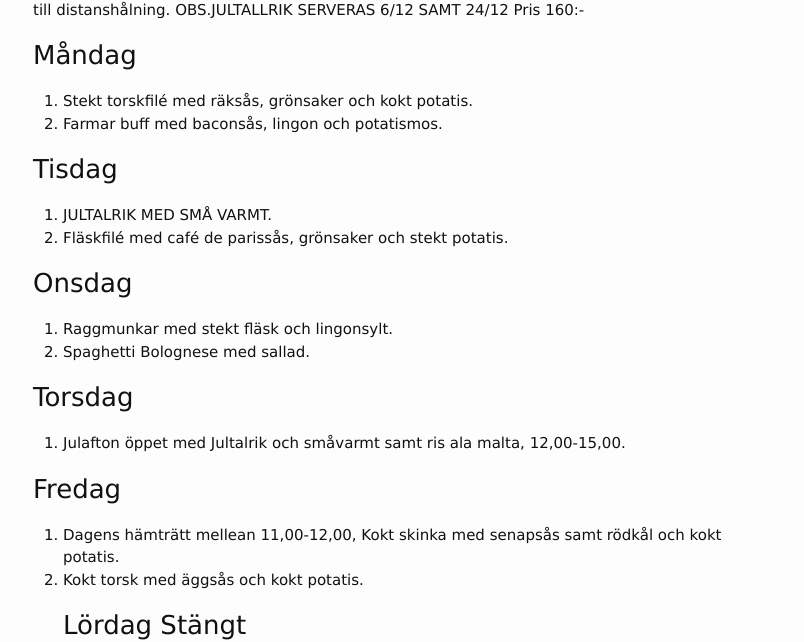
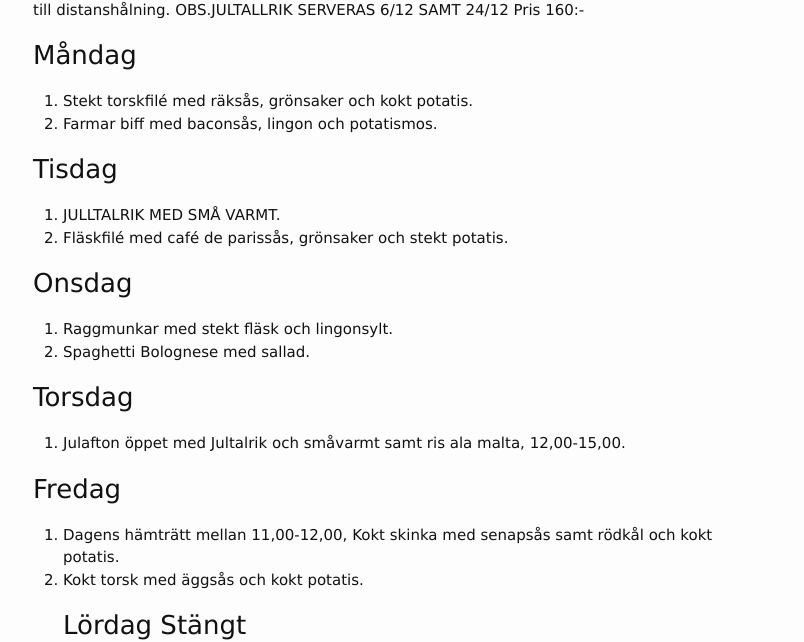
Before and after one commit to FarInn62/farinn62.github.io, a Jekyll site: the page built from lunch.md, in a window 1280 px wide. Shown: the part 171-813 px from the top of the page, without its empty margins (237-1041 px from the left). Built offline with Jekyll 4.4.1, drawn with Linux system fonts in a browser that asks for light colours.

Commit message:
Update lunch.md

```diff
--- a/lunch.md
+++ b/lunch.md
@@ -13,10 +13,10 @@ OBS.PÅ GRUND AV CORONA: Boka och Hämta gärna maten istället, du är välkomm
 
 ### Måndag
 1. Stekt torskfilé med räksås, grönsaker och kokt potatis.
-2. Farmar buff med baconsås, lingon och potatismos.
+2. Farmar biff med baconsås, lingon och potatismos.
 
 ### Tisdag
-1. JULTALRIK MED SMÅ VARMT.
+1. JULLTALRIK MED SMÅ VARMT.
 2. Fläskfilé med café de parissås, grönsaker och stekt potatis.
 
 ### Onsdag
@@ -27,7 +27,7 @@ OBS.PÅ GRUND AV CORONA: Boka och Hämta gärna maten istället, du är välkomm
 1. Julafton öppet med Jultalrik och småvarmt samt ris ala malta, 12,00-15,00.
 
 ### Fredag
-1. Dagens hämträtt mellean 11,00-12,00, Kokt skinka med senapsås samt rödkål och kokt potatis.
+1. Dagens hämträtt mellan 11,00-12,00, Kokt skinka med senapsås samt rödkål och kokt potatis.
 2. Kokt torsk med äggsås och kokt potatis.
 
    ### Lördag Stängt
```
